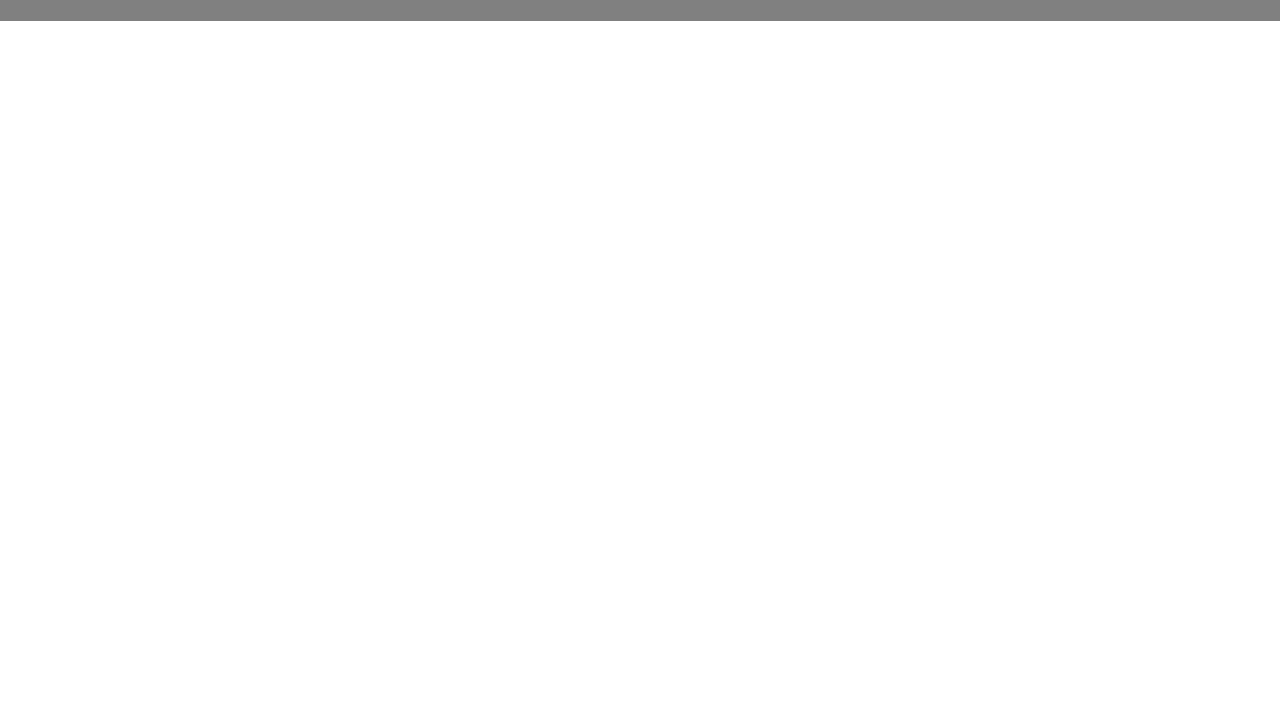
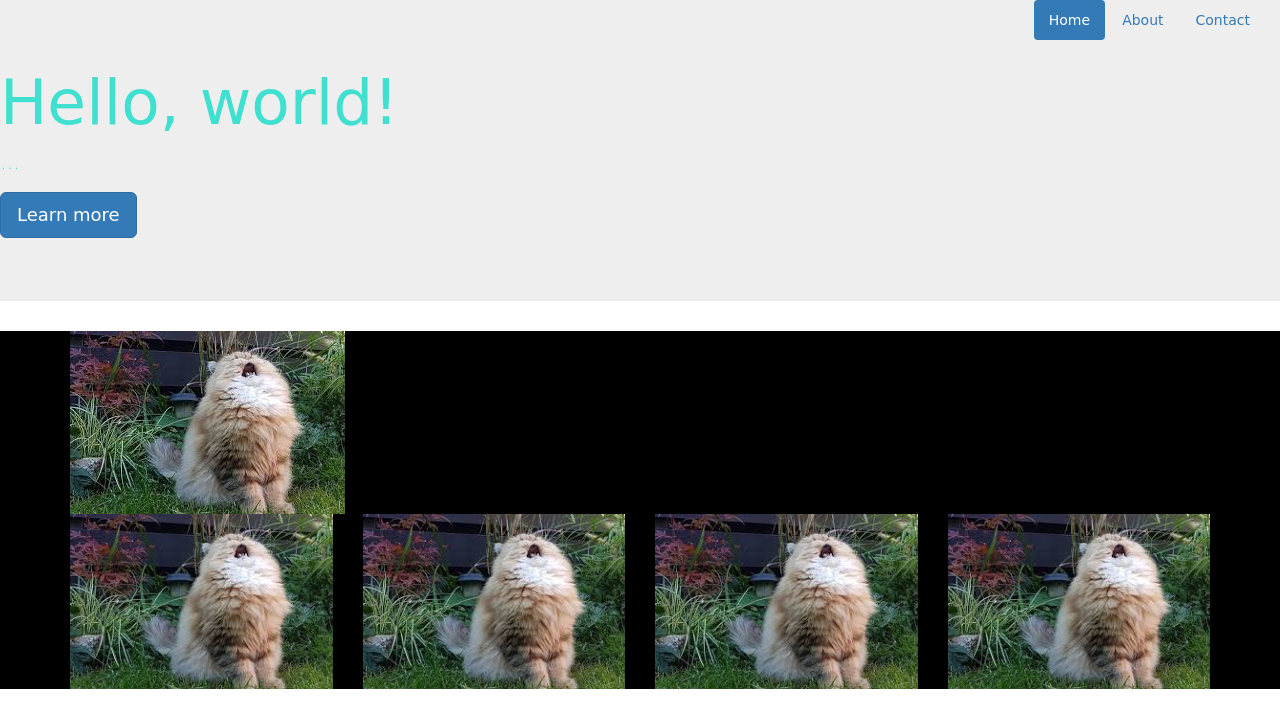
Before and after one commit to debpacheco/practiceday5, a plain HTML site: page index.html in a window 1280 px wide. Drawn offline with Linux system fonts and the light colour scheme; a web font is replaced by a local one.

Commit message:
add nav bar and jumbotron

```diff
--- a/css/styles.css
+++ b/css/styles.css
@@ -12,9 +12,13 @@
 
     body{
         font-family: 'Patua One', cursive;
-        color:white;
+        color:turquoise;
     }
 
     .container-fluid{
-        background-color: grey;
+        background-color:black;
     }
+
+    .nav-pills{
+        float:right;
+    }
--- a/index.html
+++ b/index.html
@@ -13,26 +13,43 @@
 
 <div class="col-md-12">
     <ul class="nav nav-pills">
-        <li role="presentation"><a href="" alt="this is my lists"></a></li>
-        <li role="presentation"><a href="" alt="this is my lists"></a></li>
-        <li role="presentation"><a href="" alt="this is my lists"></a></li>
-        <li class=""></li>
+        <li role="presentation" class="active"><a href="#" alt="this is my lists">Home</a></li>
+        <li role="presentation"><a href="#" alt="this is my lists">About</a></li>
+        <li role="presentation"><a href="#" alt="this is my lists">Contact</a></li>
     </ul>
 </div>
 
+<div class="jumbotron">
+    <h1>Hello, world!</h1>
+    <p>...</p>
+    <p><a class="btn btn-primary btn-lg" href="#" role="button">Learn more</a></p>
+</div>
 
-    <div class="container-fluid">
-        <div class="container">
-            <div class="row">
-                <div class="col-md-12">
-                    <div class="col-md-3"></div>
-                    <div class="col-md-3"></div>
-                    <div class="col-md-3"></div>
-                    <div class="col-md-3"></div>
-                </div>
+<div class="container-fluid">
+    <div class="container">
+        <div class="row">
+            <div class="col-md-12">
+        <img src="/image/meow.jpg" alt="cat" class="img-responsive">
+    </div>
+</div>
+
+  <div class="row">
+      <div class="col-md-3">
+          <img src="/image/meow.jpg" alt="cat" class="img-responsive">
+      </div>
+      <div class="col-md-3">
+          <img src="image/meow.jpg" alt="cat" class="img-responsive">
+      </div>
+      <div class="col-md-3">
+            <img src="image/meow.jpg" alt="cat" class="img-responsive">
+        </div>
+        <div class="col-md-3">
+                <img src="image/meow.jpg" alt="cat" class="img-responsive">
             </div>
         </div>
     </div>
+</div>
+
 
 </body>
 </html>
```
